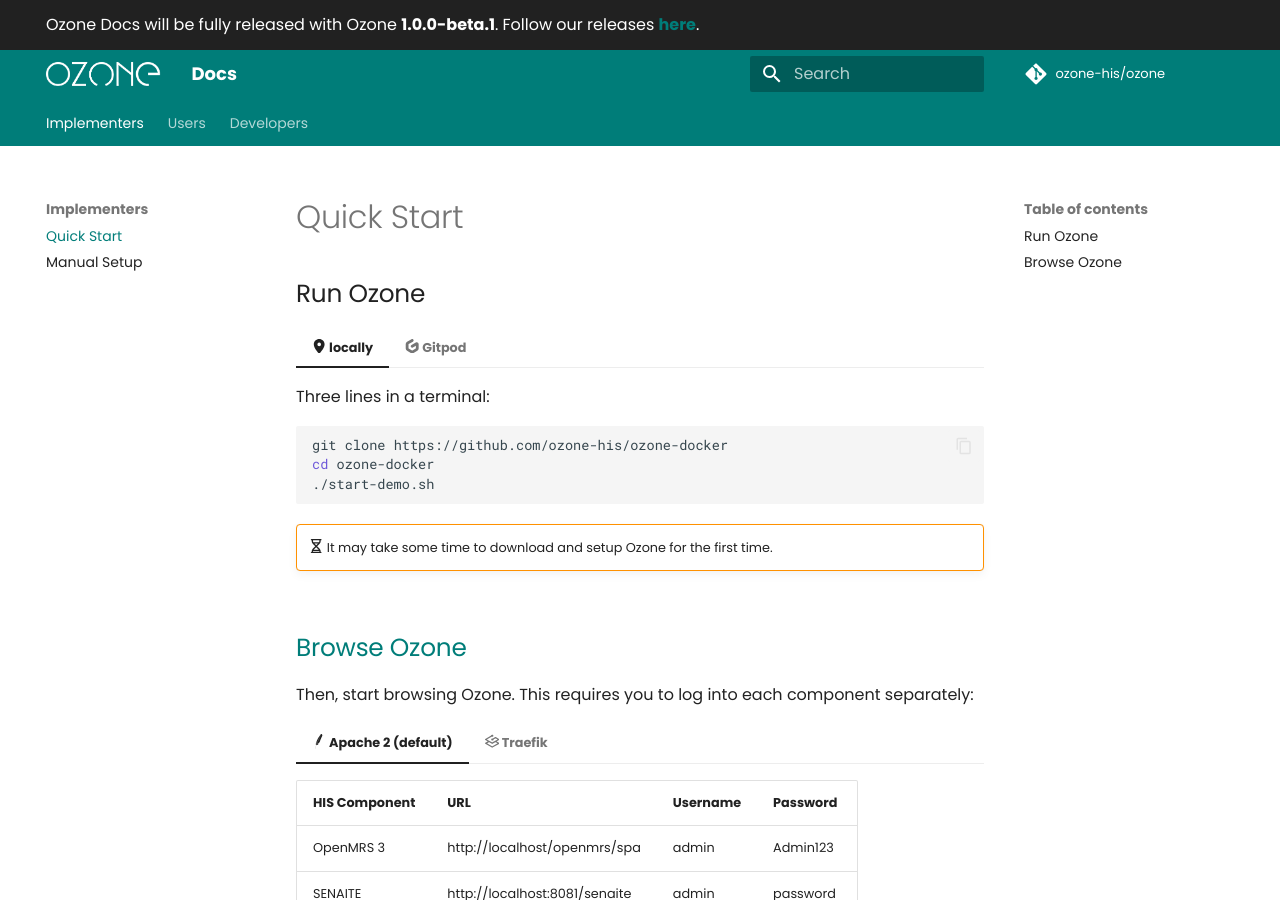
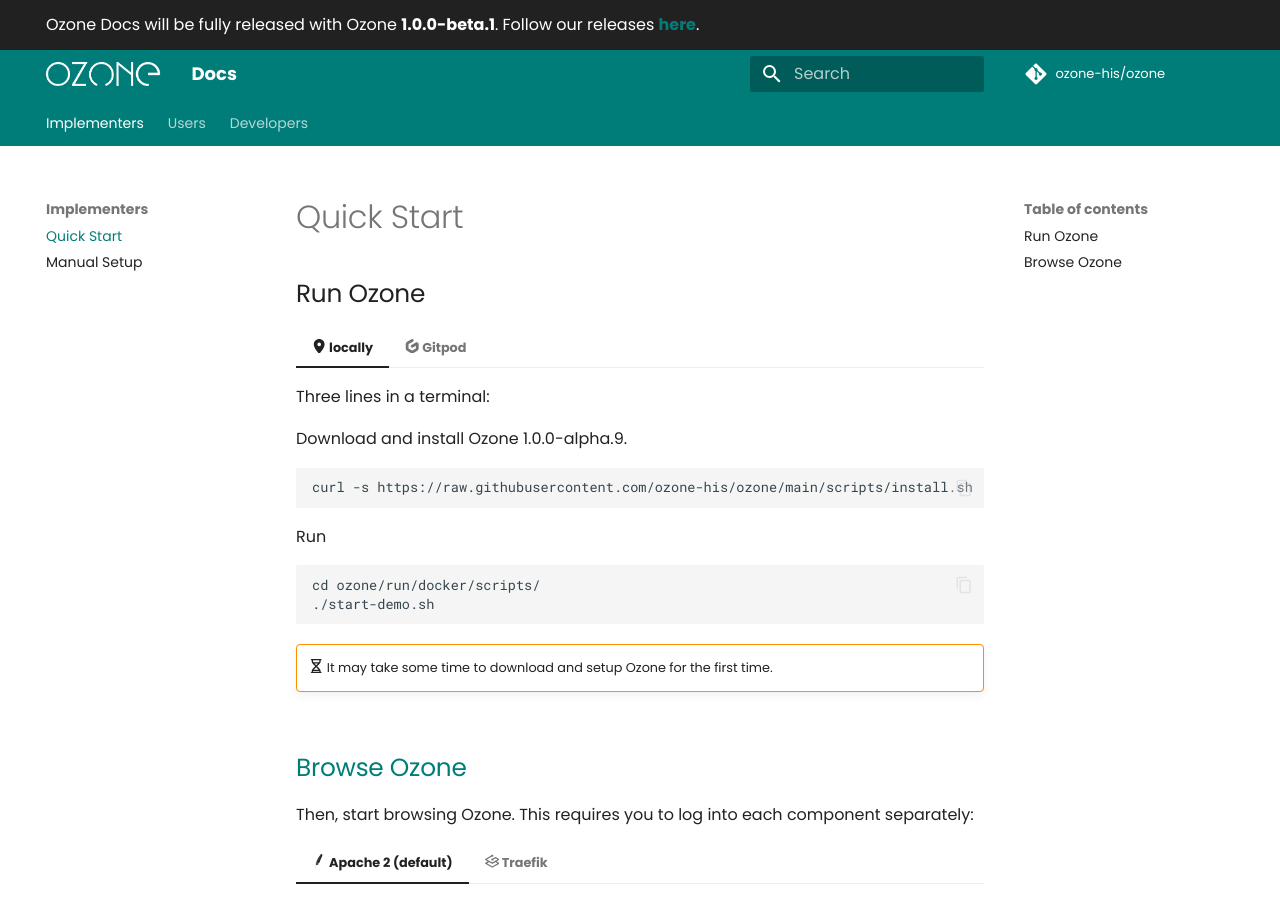
Before and after one commit to ozone-his/ozone-docs, an MkDocs documentation site: the page built from docs/index.md, in a window 1280 px wide and 900 px high. Built offline with MkDocs 1.6.1 and Material for MkDocs 9.7.7, drawn with Linux system fonts in a browser that asks for light colours; comment, search, counter and statistics services are not loaded.

Commit message:
OZ-279: Adjust instructions to not build Ozone

````diff
--- a/docs/index.md
+++ b/docs/index.md
@@ -6,9 +6,14 @@
 
     Three lines in a terminal:
 
+    Download and install Ozone 1.0.0-alpha.9.
     ```bash
-    git clone https://github.com/ozone-his/ozone-docker
-    cd ozone-docker
+    curl -s https://raw.githubusercontent.com/ozone-his/ozone/main/scripts/install.sh | bash /dev/stdin 1.0.0-alpha.9
+    ```
+
+    Run
+    ```
+    cd ozone/run/docker/scripts/
     ./start-demo.sh
     ```
 
@@ -20,7 +25,7 @@
 
     One click here:
 
-    [![](https://gitpod.io/button/open-in-gitpod.svg)](https://gitpod.io/#https://github.com/ozone-his/ozone-docker)
+    [![](https://gitpod.io/button/open-in-gitpod.svg)](https://gitpod.io/#https://github.com/ozone-his/ozone/)
 
     !!! info ""
 
````
